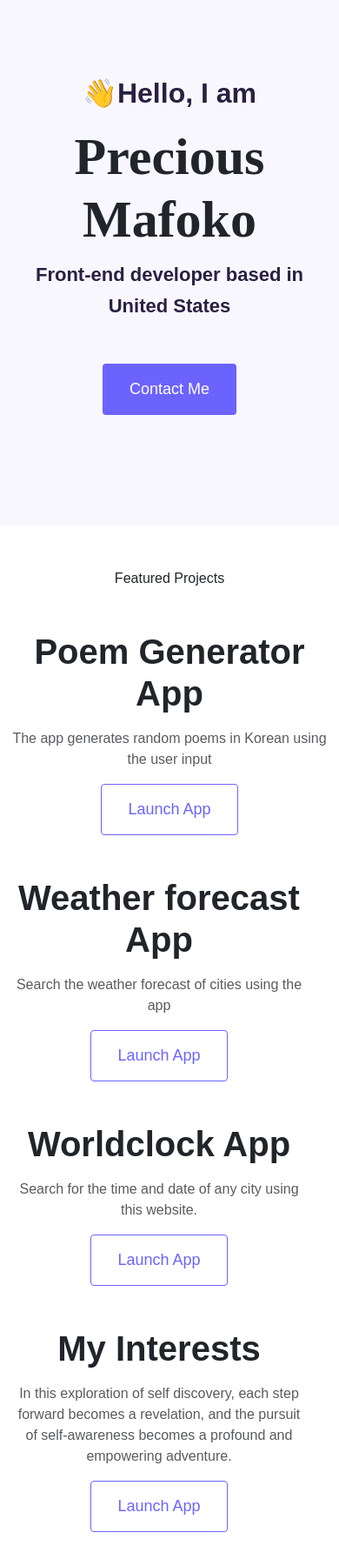
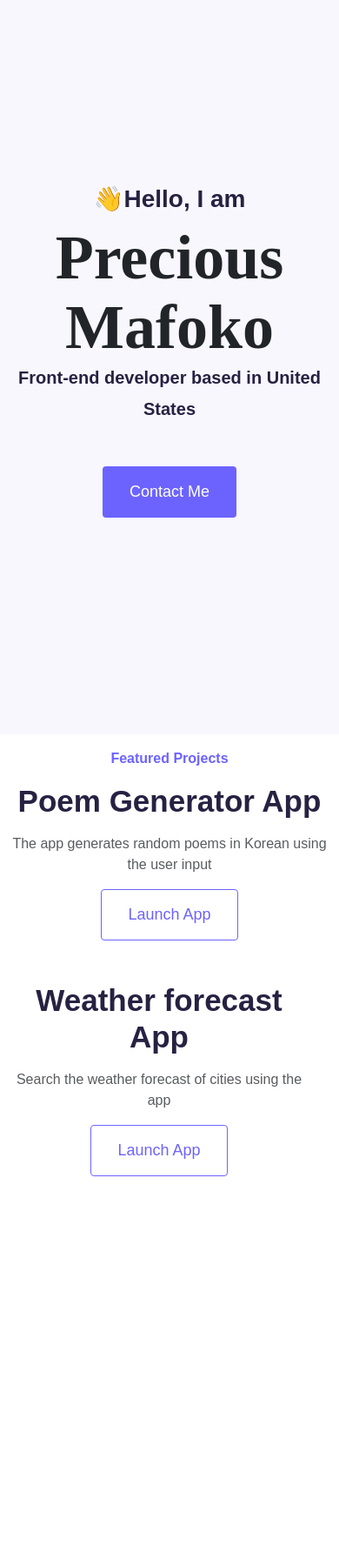
Before and after one commit to GalaletsangM/portfolio-project, a plain HTML site: page index.html in a window 390 px wide. Shown: the whole page at 87% size. After the commit the page ends 1704 px from the top, so only its background shows below. Drawn offline with nearby package versions, Linux system fonts and the light colour scheme.

Commit message:
created work page, improved the styling on index and about page

```diff
--- a/index.html
+++ b/index.html
@@ -25,13 +25,17 @@
     <title>Document</title>
   </head>
   <body>
-    <div class="hero">
+    <section class="hero">
+      <div class="text">
         <h2>👋Hello, I am</h2>
         <h1 class="">Precious Mafoko</h1>
         <p class="fw-bold">Front-end developer based in United States</p>
-      <a href="#" class="btn btn-new m-5">Contact Me</a>
+        <a href="/about.html" class="btn btn-new m-5">Contact Me</a>
       </div>
-    <p class="text-center m-5">Featured Projects</p>
+    </section>
+
+    <section class="projects">
+      <p class="text-projects m-3 ">Featured Projects</p>
       <div class="container">
         <div class="row mb-5">
           <div class="col d-none d-lg-block">
@@ -78,56 +82,8 @@
               />
             </div>
           </div>
-        <div class="row mb-5">
-          <div class="col d-none d-lg-block">
-            <img
-              src="images/worldClock.png"
-              class="img-fluid shadow-lg"
-              alt="Picture of a Worldclock App"
-            />
-          </div>
-          <div class="col">
-            <div class="project-description">
-              <h3 class="mb-3">Worldclock App</h3>
-              <p class="fs-6 mb-3 opacity-75">
-                Search for the time and date of any city using this website.
-              </p>
-              <a
-                href="https://world-clock-by-gpmafoko.netlify.app/"
-                target="_blank"
-                class="btn btn-launch-app"
-                >Launch App</a
-              >
         </div>
       </div>
-        </div>
-        <div class="row">
-          <div class="col">
-            <div class="project-description">
-            <h3 class="mb-3">My Interests</h3>
-            <p class="fs-6 mb-3 opacity-75">
-              In this exploration of self discovery, each step forward becomes a
-              revelation, and the pursuit of self-awareness becomes a profound
-              and empowering adventure.
-            </p>
-            <a
-              href="https://my-interests.netlify.app/"
-              title="Get to know me websites"
-              target="_blank"
-              class="btn btn-launch-app"
-              >Launch App</a
-            >
-            </div>
-          </div>
-          <div class="col d-none d-lg-block">
-            <img
-              src="images/thingsToDo.png"
-              class="img-fluid shadow-lg"
-              alt="Get to know me website"
-            />
-          </div>
-        </div>
-      </div>
-    </div>
+    </section>
   </body>
 </html>
--- a/styles/portfolio.css
+++ b/styles/portfolio.css
@@ -7,15 +7,31 @@
 }
 body {
   font-family: var(--default-font-family);
+  display: block;
 }
+
 .hero {
   text-align: center;
   background-color: var(--secondary-color);
-  padding: 180px 30px;
+  height: 100vh;
+  box-sizing: border-box;
+  padding: 100px 20px;
+}
+
+.text {
+  position: absolute;
+  top: 0;
+  left: 0;
+  width: 100%;
+  height: 100%;
+  display: flex;
+  flex-direction: column;
+  align-items: center;
+  justify-content: center;
 }
 .hero h2 {
   font-weight: bold;
-  font-size: 32px;
+  font-size: 28px;
   line-height: 54px;
   margin-bottom: 0;
   color: var(--heading-color);
@@ -23,24 +39,39 @@ body {
 h1 {
   font-family: var(--heading-font-family);
   font-weight: bold;
-  font-size: 82px;
-  line-height: 127.97px;
+  font-size: 72px;
+  line-height: 80px;
   margin-bottom: 0;
 }
-.about-section{
-   padding: 180px 30px;
+.text-projects {
+  text-align: center;
+  color: var(--branding-color);
+  font-weight: bold;
 }
-.about-section-content {
-  margin: 30px;
+.content-container {
+  text-align: center;
+  height: 100vh;
+  padding: 100px 20px;
 }
-.about{
+.intro {
+  position: absolute;
+  display: flex;
+  flex-direction: column;
+  align-items: center;
+  justify-content: center;
+}
+.content {
+ margin: 10px;
+}
+
+.about {
   font-size: 50px;
   line-height: 1.3;
   margin-bottom: 15px;
 }
 .hero p {
   font-weight: normal;
-  font-size: 22px;
+  font-size: 20px;
   line-height: 36px;
   margin-bottom: 0;
   color: var(--heading-color);
@@ -62,7 +93,7 @@ p {
   font-weight: 500;
   line-height: 27px;
 }
-.btn-new:hover{
+.btn-new:hover {
   color: var(--branding-color);
   border: 1px solid var(--branding-color);
 }
@@ -84,30 +115,21 @@ img {
   transition: all 150ms ease-in-out;
 }
 img:hover {
-  transform: scale(1.2);
+  transform: scale(1.1);
 }
 .project-description {
   padding: 80px 60px 20px;
 }
-@media (max-width: 900px){
-  h1 {
-    font-size: 60px;
-    line-height: 1.2;
-    margin: 10px 0;
+@media (max-width: 960px){
+  .project-description {
+    padding: 0;
+    text-align: center;
+  }
+  .projects {
+    height: 100vh;
   }
   h3 {
-    font-size: 40px;
-  }
-  .hero {
-    padding: 80px 20px;
-  }
-  .project-description {
-    padding: 0;
-    margin: 0;
-    text-align: center;
-  }
-  .about-section {
-    text-align: center;
-    padding: 0;
+    font-size: 35px;
+    color: var(--heading-color);
   }
 }
```
Also changed, not shown: about.html (+4 -4 lines), work.html (added, +76 -0 lines). Lines whose indentation alone changed are shown as unchanged.
